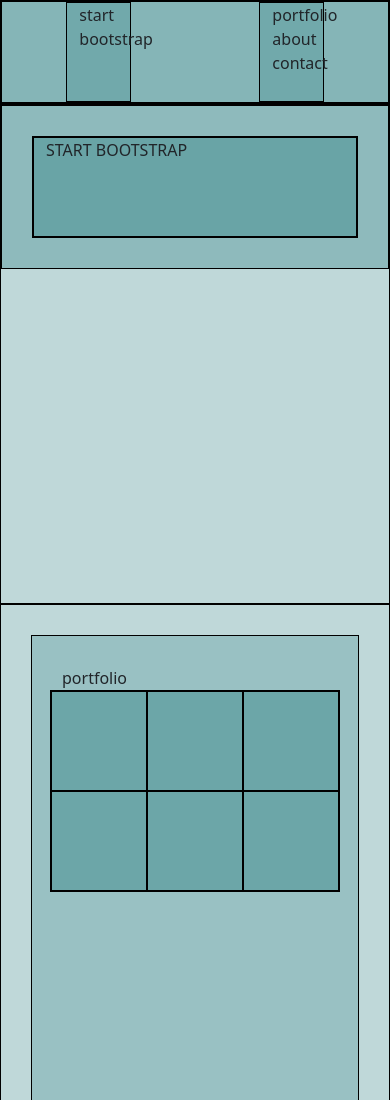
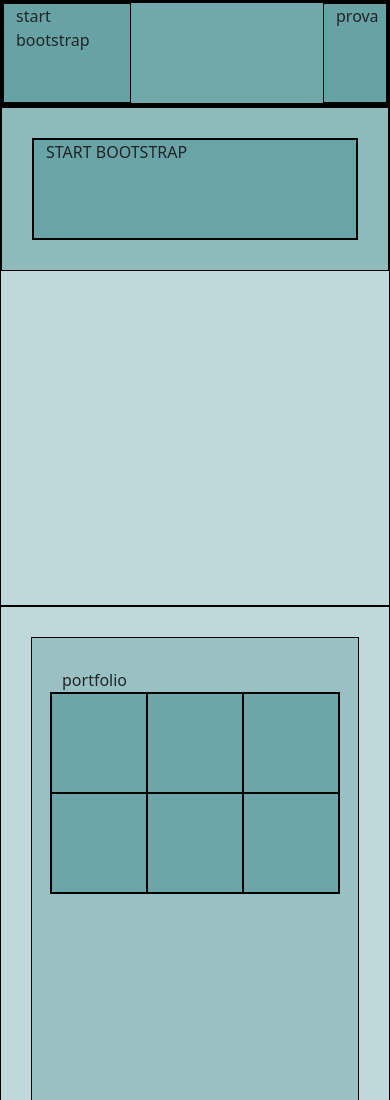
Before and after one commit to RiccardoBeca/html-css-bootstrap-freelancer, a plain HTML site: page index.html in a window 390 px wide. Shown: the top 1100 px of the page. Drawn offline with nearby package versions, Linux system fonts and the light colour scheme.

Commit message:
header responsive

```diff
--- a/index.html
+++ b/index.html
@@ -12,13 +12,14 @@
 <body>
 
   <!-- HEADER -->
-  <header>
+  <header class="debug">
     <div class="container-fluid debug">
       <div class="row debug">
-        <div class="col-2 offset-2 debug">start bootstrap</div>
-        <div class="col-2 offset-4 debug">portfolio about contact</div>
+        <div class="col-4 col-md-3 offset-md-1 col-lg-2 offset-lg-2 debug">start bootstrap</div>
+        <div class="col-2 offset-6 col-md-3 offset-md-4  col-lg-2 offset-lg-4 debug">prova</div>
       </div>
     </div>
+
   </header>
   <!-- /HEADER -->
   <!-- JUMBOTRON -->
```
